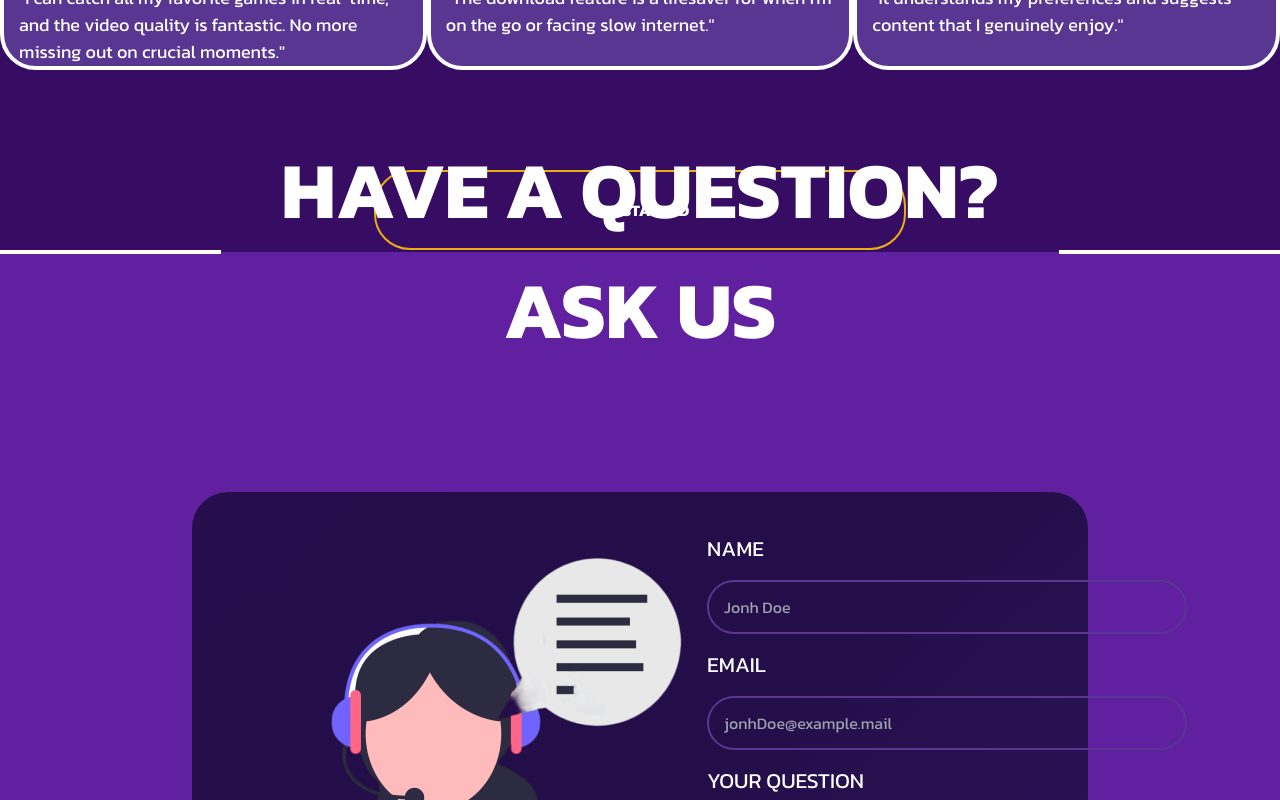
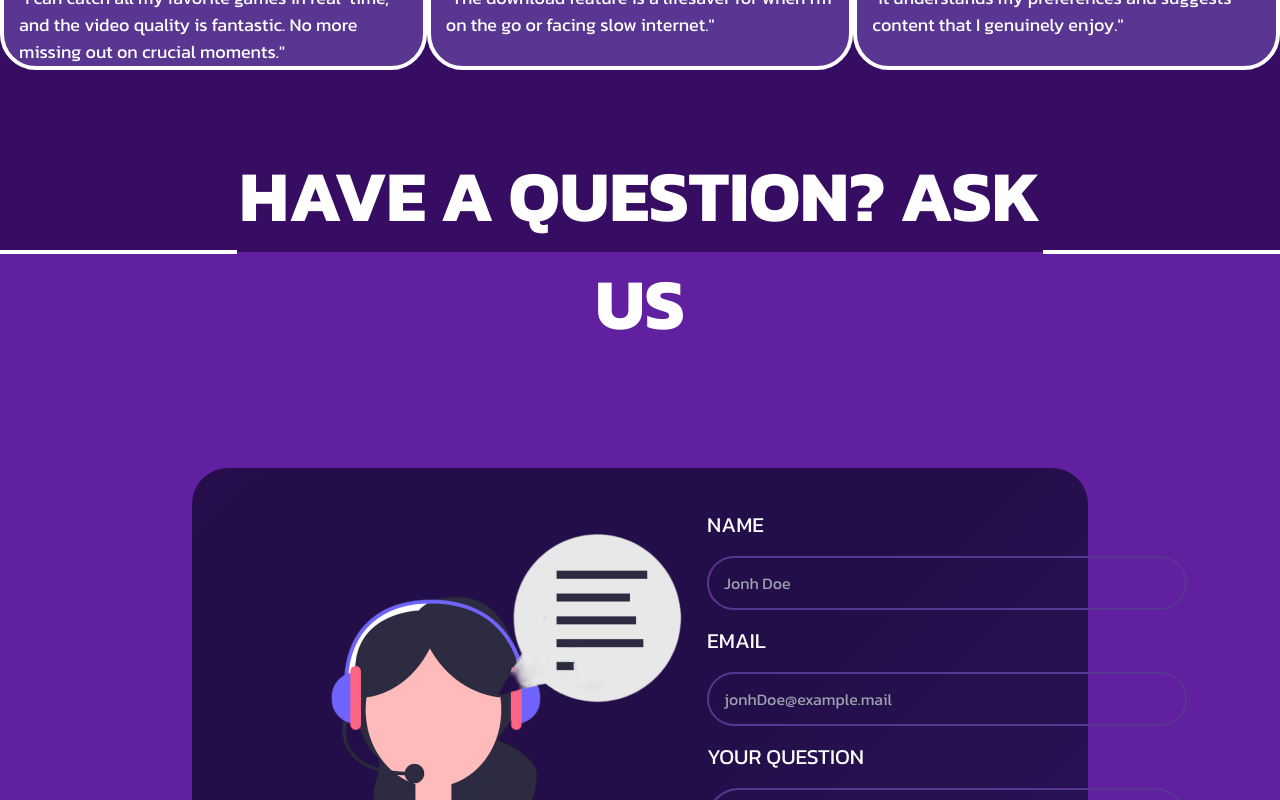
Before and after one commit to Edem-s-Garden/edem_host_land, a React (Create React App) app: page / in a window 1280 px wide. Shown: the part 1700-2500 px from the top of the page. Built offline with nearby package versions, Linux system fonts and the light colour scheme.

Commit message:
style: Changed Divider's style

```diff
--- a/src/components/ConctactUsForm/index.jsx
+++ b/src/components/ConctactUsForm/index.jsx
@@ -7,19 +7,24 @@ import Button from '../ui/Button'
 function ConctactUsForm() {
 	return (
 		<div id='contact_us' className={styles.container}>
-            <Divider title={'HAVE A QUESTION? ASK US'} />
+			<Divider title={'HAVE A QUESTION? ASK US'} fontSize={4.5} />
 			<div className={styles.form_container}>
 				<img alt='Contact Us' src={contactPic} className={styles.pic} />
 				<form className={styles.form}>
 					<label htmlFor='name'>NAME</label>
 					<input name='name' className={styles.input} placeholder='Jonh Doe'></input>
 					<label htmlFor='email'>EMAIL</label>
-                    <input type='email' className={styles.input} name='email' placeholder='jonhDoe@example.mail'></input>
+					<input
+						type='email'
+						className={styles.input}
+						name='email'
+						placeholder='jonhDoe@example.mail'></input>
 					<label htmlFor='question'>YOUR QUESTION</label>
-                    <textarea name='question' className={styles.question} placeholder='Type your question'></textarea>
+					<textarea
+						name='question'
+						className={styles.question}
+						placeholder='Type your question'></textarea>
 					<Button title={'SUBMIT'} width={480} height={80} insetValue={'30em'} />
-
-
 				</form>
 			</div>
 		</div>
--- a/src/components/Feedback/index.jsx
+++ b/src/components/Feedback/index.jsx
@@ -8,7 +8,7 @@ import Button from '../ui/Button'
 function Feedback() {
 	return (
 		<div id='feedback' className={styles.container}>
-			<Divider title={"REVIEWS"} />
+			<Divider title={'REVIEWS'} fontSize={5} />
 			<div className='field_container'>
 				<div className={styles.comments}>
 					{comments.slice(0, comments.length / 2).map((comment) => {
@@ -39,9 +39,6 @@ function Feedback() {
 					})}
 				</div>
 			</div>
-			<div className={styles.button}>
-				<Button title={'GET STARTED'} width={532} height={80} insetValue={'35em'} />
-			</div>
 		</div>
 	)
 }
--- a/src/components/WhySection/index.jsx
+++ b/src/components/WhySection/index.jsx
@@ -7,7 +7,7 @@ import styles from './WhySection.module.css'
 function WhySection() {
 	return (
 		<div id='why_section' className={styles.container}>
-			<Divider title={"WHY EDEM'S GARDEN?"} />
+			<Divider title={"WHY EDEM'S GARDEN?"} fontSize={5}/>
 			<div className={styles.reasons}>
 				{reasons.map((reason) => {
 					return (
--- a/src/components/ui/Divider/Divider.module.css
+++ b/src/components/ui/Divider/Divider.module.css
@@ -16,7 +16,6 @@
 	position: relative;
 	top: -50%;
 	transform: translateY(-50%);
-	font-size: 80px;
 	font-weight: bold;
 	text-align: center;
 }
--- a/src/components/ui/Divider/index.jsx
+++ b/src/components/ui/Divider/index.jsx
@@ -1,11 +1,14 @@
 import React from 'react'
 import styles from './Divider.module.css'
 
-const Divider = ({ title }) => {
+const Divider = ({ title, fontSize }) => {
+	const fs = {
+		fontSize: `${fontSize}rem`
+	}
 	return (
 		<div className={styles.container}>
 			<div className={styles.line}></div>
-			<p className={styles.title}>{title}</p>
+			<p className={styles.title} style={fs}>{title}</p>
 			<div className={styles.line}></div>
 		</div>
 	)
```
Lines whose indentation alone changed are shown as unchanged.
